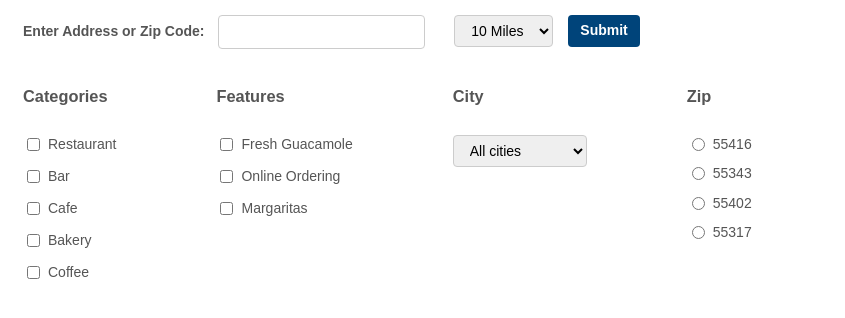
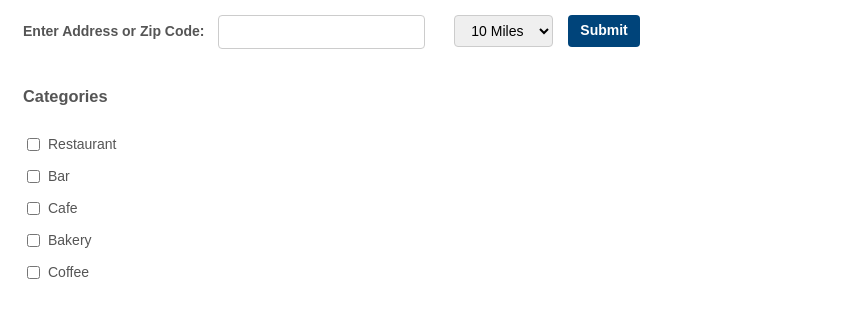
Before and after one commit to beckrecca/bjorn-storeLocator-customized, a plain HTML site: page index.html in a window 1280 px wide. Shown: the part 146-464 px from the top of the page, without its empty margins (0-845 px from the left). Drawn offline with nearby package versions, Linux system fonts and the light colour scheme; some packages are replaced by stand-ins of ours.

Commit message:
changed category to level

```diff
--- a/index.html
+++ b/index.html
@@ -31,80 +31,32 @@
 			<button id="bh-sl-submit" type="submit">Submit</button>
 
 			<div class="bh-sl-filters-container">
-				<ul id="category-filters-container1" class="bh-sl-filters">
+				<ul id="level-filters-container1" class="bh-sl-filters">
 					<li><h3>Categories</h3></li>
 					<li>
 						<label>
-							<input type="checkbox" name="category" value="Restaurant"> Restaurant
+							<input type="checkbox" name="level" value="Restaurant"> Restaurant
 						</label>
 					</li>
 					<li>
 						<label>
-							<input type="checkbox" name="category" value="Bar"> Bar
+							<input type="checkbox" name="level" value="Bar"> Bar
 						</label>
 					</li>
 					<li>
 						<label>
-							<input type="checkbox" name="category" value="Cafe"> Cafe
+							<input type="checkbox" name="level" value="Cafe"> Cafe
 						</label>
 					</li>
 					<li>
 						<label>
-							<input type="checkbox" name="category" value="Bakery"> Bakery
+							<input type="checkbox" name="level" value="Bakery"> Bakery
 						</label>
 					</li>
 					<li>
 						<label>
-							<input type="checkbox" name="category" value="Coffee"> Coffee
+							<input type="checkbox" name="level" value="Coffee"> Coffee
 						</label>
-					</li>
-				</ul>
-
-				<ul id="category-filters-container2" class="bh-sl-filters">
-					<li><h3>Features</h3></li>
-					<li>
-						<label>
-							<input type="checkbox" name="feature" value="Fresh Guacamole"> Fresh Guacamole
-						</label>
-					</li>
-					<li>
-						<label>
-							<input type="checkbox" name="feature" value="Online Ordering"> Online Ordering
-						</label>
-					</li>
-					<li>
-						<label>
-							<input type="checkbox" name="feature" value="Margaritas"> Margaritas
-						</label>
-					</li>
-				</ul>
-
-				<ul id="city-filter" class="bh-sl-filters">
-					<li><h3>City</h3></li>
-					<li>
-						<select name="city">
-							<option value="">All cities</option>
-							<option value="Minneapolis">Minneapolis</option>
-							<option value="Bloomington">Bloomington</option>
-							<option value="Golden Valley">Golden Valley</option>
-							<option value="St. Louis Park">St. Louis Park</option>
-						</select>
-					</li>
-				</ul>
-
-				<ul id="postal-filter" class="bh-sl-filters">
-					<li><h3>Zip</h3></li>
-					<li>
-						<input type="radio" name="postal" value="55416">55416
-					</li>
-					<li>
-						<input type="radio" name="postal" value="55343">55343
-					</li>
-					<li>
-						<input type="radio" name="postal" value="55402">55402
-					</li>
-					<li>
-						<input type="radio" name="postal" value="55317">55317
 					</li>
 				</ul>
 			</div>
@@ -127,12 +79,8 @@
 <script>
 	$(function() {
 		$('#bh-sl-map-container').storeLocator({
-			'maxDistance': true,
 			'taxonomyFilters' : {
-				'category' : 'category-filters-container1',
-				'features' : 'category-filters-container2',
-				'city' : 'city-filter',
-				'postal': 'postal-filter'
+				'level' : 'level-filters-container1'
 			}
 		});
 	});
```
Also changed, not shown: data/locations.xml (+20 -20 lines), 5 other files.
